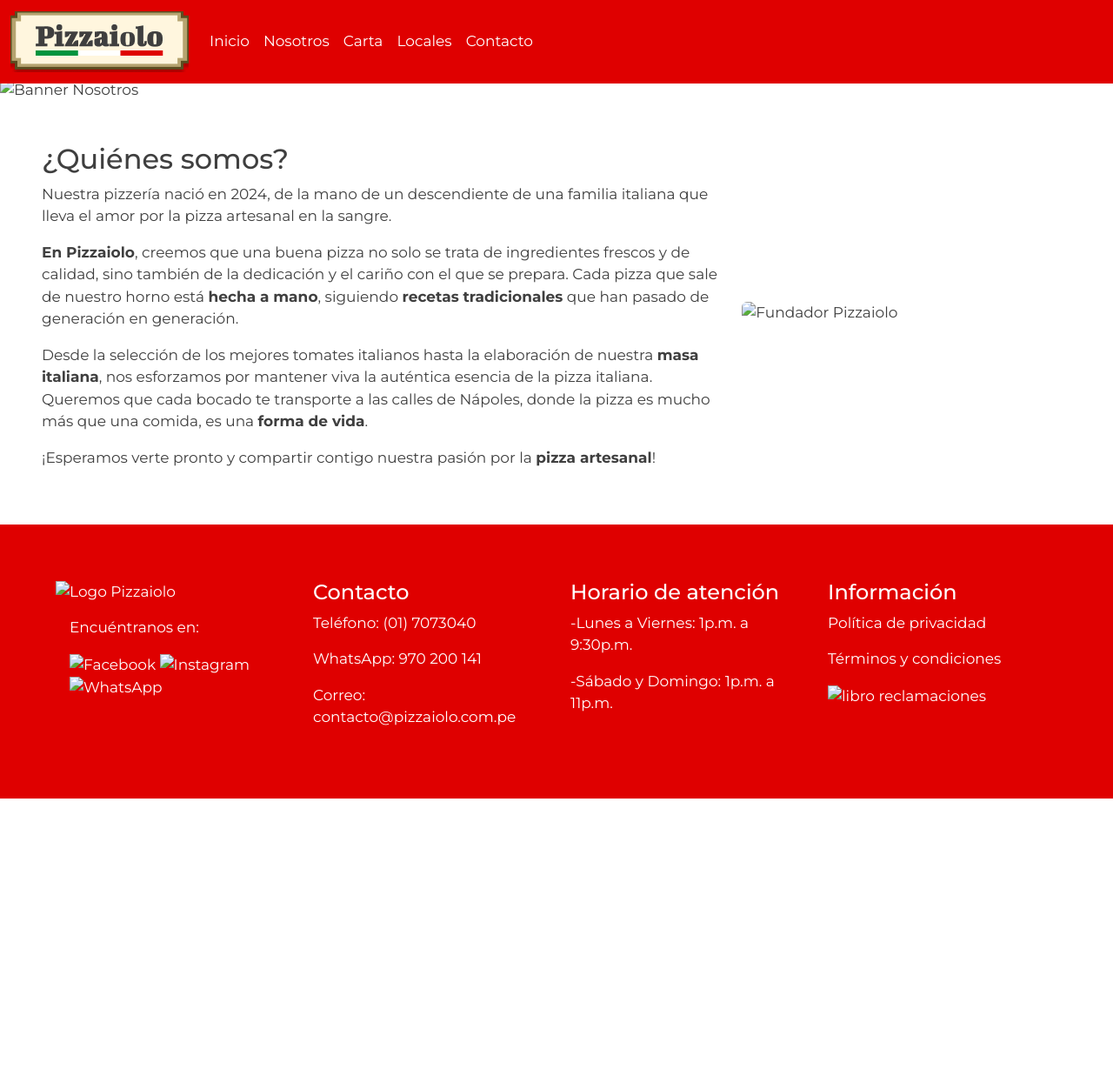
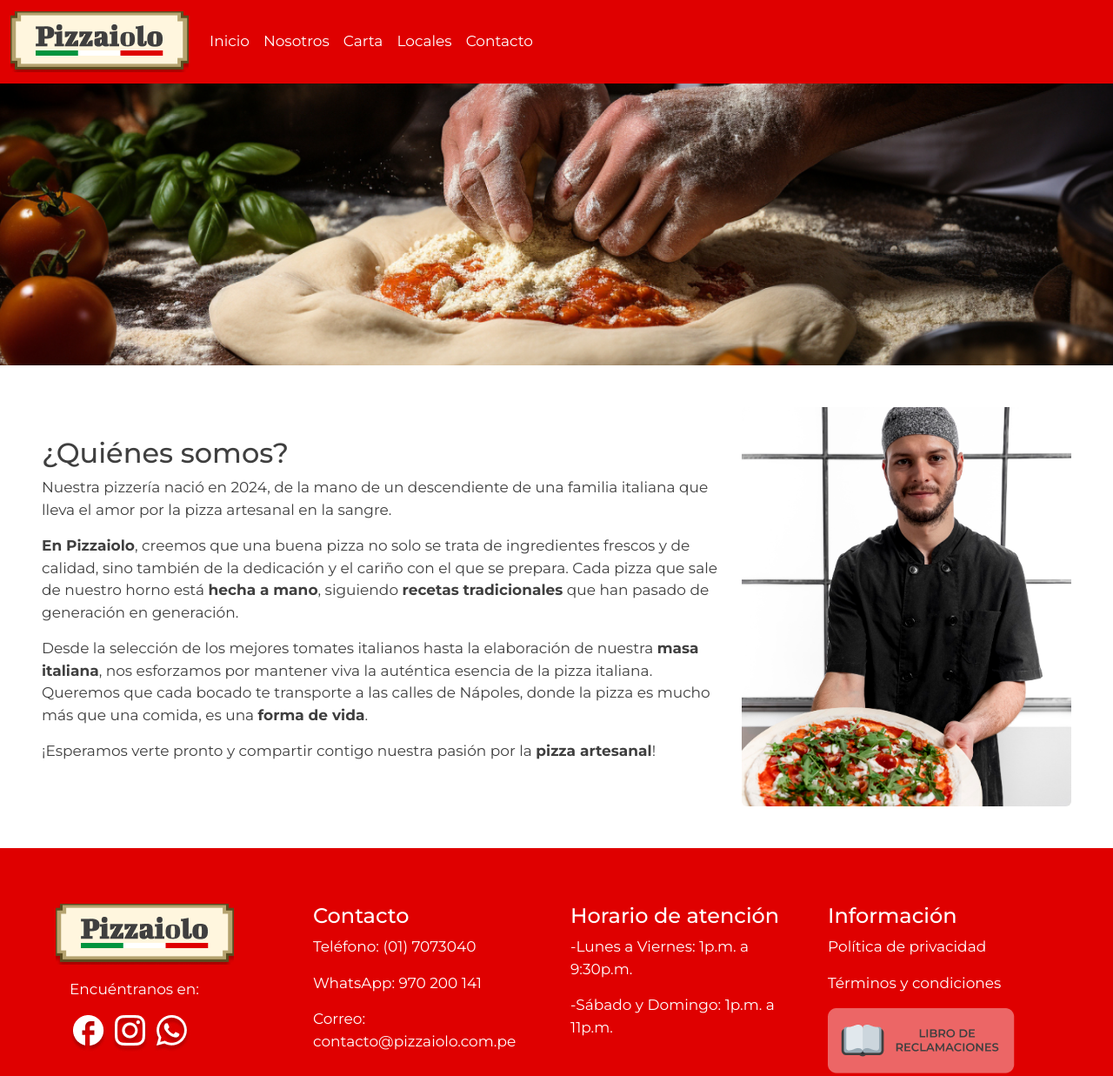
Before and after one commit to sleono/DesarrolloWeb-PF-Leon, a website: page pages/nosotros.html in a window 1280 px wide. Shown: the whole page at 87% size. Before the commit the page ends 918 px from the top, so only its background shows below. Drawn offline with nearby package versions, Linux system fonts and the light colour scheme.

Commit message:
fixing nosotros

```diff
--- a/pages/nosotros.html
+++ b/pages/nosotros.html
@@ -47,7 +47,7 @@
 
     <main class="about-us">
         <section class="banner-us">
-        <img src="./img/2_close-up-person-cooking.png" alt="Banner Nosotros" class="img-fluid">
+        <img src="../img/2_close-up-person-cooking.png" alt="Banner Nosotros" class="img-fluid">
         </section>
         <section class="about-content">
             <div class="row p-5">
@@ -59,7 +59,7 @@
                     <p>¡Esperamos verte pronto y compartir contigo nuestra pasión por la <strong>pizza artesanal</strong>!</p>
                 </div>
                 <div class="aboutus-image col-md-4 d-flex align-items-center">
-                    <img class="mw-100 rounded" src="./img/mid-shot-man-holding-cutting-board-with-pizza.jpg" alt="Fundador Pizzaiolo">
+                    <img class="mw-100 rounded" src="../img/mid-shot-man-holding-cutting-board-with-pizza.jpg" alt="Fundador Pizzaiolo">
                 </div>
             </div>
         </section>
@@ -71,19 +71,19 @@
         <div class="container-fluid">
             <div class="row p-5 bg-custom text-white">
                 <div class="col-md-3 p-3">
-                    <a href="./index.html">
-                    <img src="./img/Logo.png" alt="Logo Pizzaiolo">
+                    <a href="../index.html">
+                    <img src="../img/Logo.png" alt="Logo Pizzaiolo">
                     </a>
                     <div class="logo-info p-3">
                         <p>Encuéntranos en:</p>
                         <a href="https://www.facebook.com/" class="facebook">
-                        <img src="./img/Facebook.png" alt="Facebook">
+                        <img src="../img/Facebook.png" alt="Facebook">
                         </a>
                         <a href="https://www.instagram.com/" class="instagram">
-                        <img src="./img/Instagram.png" alt="Instagram">
+                        <img src="../img/Instagram.png" alt="Instagram">
                         </a>
                         <a href="https://www.whatsapp.com/" class="whatsapp">
-                        <img src="./img/WhatsApp.png" alt="WhatsApp">
+                        <img src="../img/WhatsApp.png" alt="WhatsApp">
                         </a>
                     </div>
                 </div>
@@ -100,10 +100,10 @@
                 </div>
                 <div class="col-md-3 p-3">
                     <h4>Información</h4>
-                    <p><a href="./pages/error.html">Política de privacidad</a></p>
-                    <p><a href="./pages/error.html">Términos y condiciones</a></p>
-                    <a href="./pages/error.html">
-                    <img src="./img/Libro de reclamaciones.png" alt="libro reclamaciones" class="logo">
+                    <p><a href="../pages/error.html">Política de privacidad</a></p>
+                    <p><a href="../pages/error.html">Términos y condiciones</a></p>
+                    <a href="../pages/error.html">
+                    <img src="../img/Libro de reclamaciones.png" alt="libro reclamaciones" class="logo">
                     </a>
                 </div>
             </div>
```
